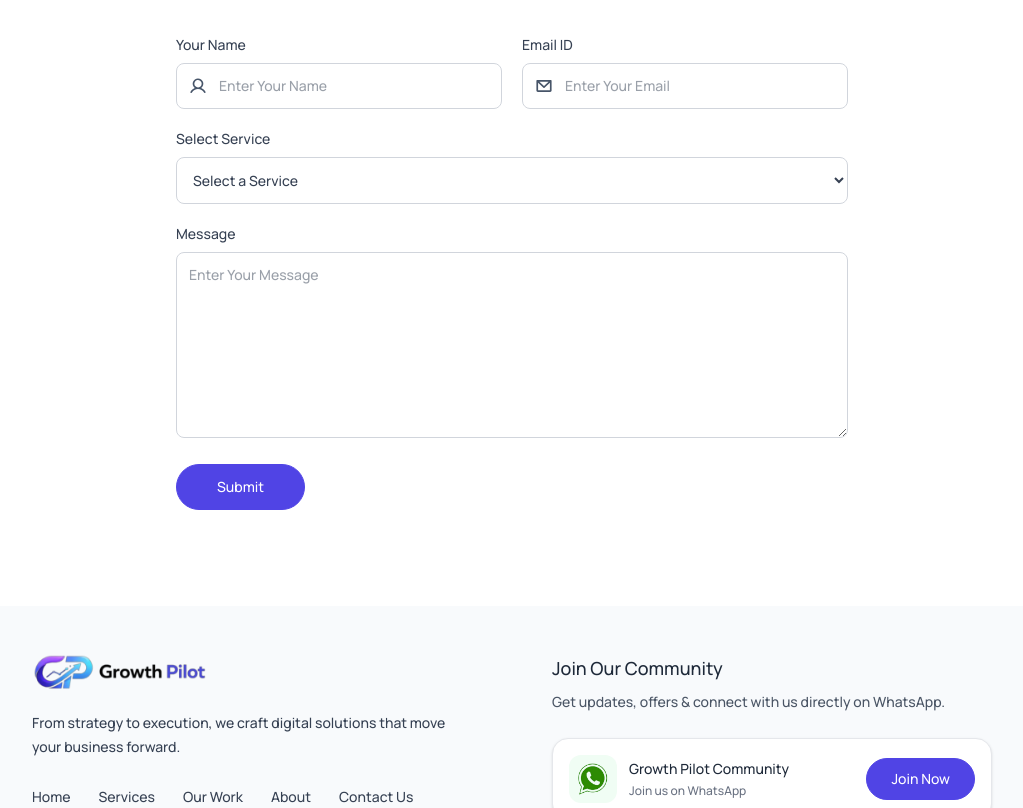
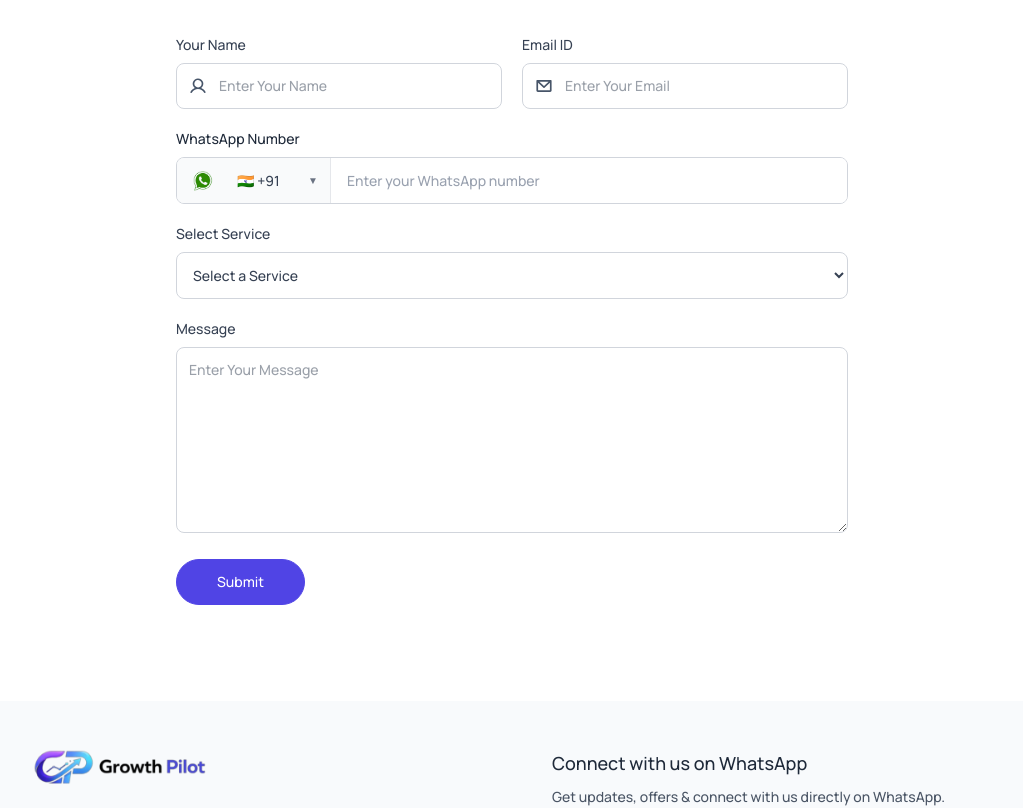
Before and after one commit to AnujSingh7821/GrowthPilot2408, a React (Vite) app: page / in a window 1280 px wide. Shown: the part 4240-5048 px from the top of the page, without its empty margins (128-1151 px from the left). Built offline with nearby package versions, Linux system fonts and the light colour scheme.

Commit message:
contact counrty code updated

```diff
--- a/src/Components/ContactUs/ContactUs.jsx
+++ b/src/Components/ContactUs/ContactUs.jsx
@@ -1,12 +1,11 @@
 /* eslint-disable no-unused-vars */
-import React, { useState } from 'react';
-import Title from '../Title/Title';
-import assets from '../../assets/assets';
-import toast from 'react-hot-toast';
+import React, { useState } from "react";
+import Title from "../Title/Title";
+import assets from "../../assets/assets";
+import toast from "react-hot-toast";
 import { motion } from "motion/react";
 
 const ContactUs = () => {
-
   const [result, setResult] = useState("");
 
   const onSubmit = async (event) => {
@@ -18,7 +17,7 @@ const ContactUs = () => {
     try {
       const response = await fetch("https://api.web3forms.com/submit", {
         method: "POST",
-        body: formData
+        body: formData,
       });
 
       const data = await response.json();
@@ -29,7 +28,6 @@ const ContactUs = () => {
       } else {
         toast.error(data.message);
       }
-
     } catch (error) {
       toast.error(error.message);
     }
@@ -41,34 +39,32 @@ const ContactUs = () => {
       whileInView="visible"
       transition={{ staggerChildren: 0.2 }}
       viewport={{ once: false }}
-      id='contact-us'
-      className='flex flex-col items-center gap-7 px-4 sm:px-12 lg:px-24 xl:px-40 pt-30 pb-24 text-gray-700 dark:text-white'
+      id="contact-us"
+      className="flex flex-col items-center gap-7 px-4 sm:px-12 lg:px-24 xl:px-40 pt-30 pb-24 text-gray-700 dark:text-white"
     >
-
       <Title
-        title='Reach Out To Us'
+        title="Reach Out To Us"
         desc="From strategy to execution, we craft digital solutions that move your business forward."
       />
 
       <motion.form
-        initial={{opacity:0,y:30}}
-        whileInView={{opacity:1,y:0}}
-        transition={{duration:0.5,delay:0.4}}
-        viewport={{once:false}}
+        initial={{ opacity: 0, y: 30 }}
+        whileInView={{ opacity: 1, y: 0 }}
+        transition={{ duration: 0.5, delay: 0.4 }}
+        viewport={{ once: false }}
         onSubmit={onSubmit}
-        className='grid sm:grid-cols-2 gap-3 sm:gap-5 max-w-2xl w-full'
+        className="grid sm:grid-cols-2 gap-3 sm:gap-5 max-w-2xl w-full"
       >
-
         {/* NAME */}
         <div>
-          <p className='mb-2 text-sm font-medium'>Your Name</p>
-          <div className='flex pl-3 rounded-lg border border-gray-300 dark:border-gray-600'>
+          <p className="mb-2 text-sm font-medium">Your Name</p>
+          <div className="flex pl-3 rounded-lg border border-gray-300 dark:border-gray-600">
             <img src={assets.person_icon} alt="" />
             <input
               type="text"
               name="name"
-              placeholder='Enter Your Name'
-              className='w-full p-3 text-sm outline-none'
+              placeholder="Enter Your Name"
+              className="w-full p-3 text-sm outline-none"
               required
             />
           </div>
@@ -76,85 +72,490 @@ const ContactUs = () => {
 
         {/* EMAIL */}
         <div>
-          <p className='mb-2 text-sm font-medium'>Email ID</p>
-          <div className='flex pl-3 rounded-lg border border-gray-300 dark:border-gray-600'>
+          <p className="mb-2 text-sm font-medium">Email ID</p>
+          <div className="flex pl-3 rounded-lg border border-gray-300 dark:border-gray-600">
             <img src={assets.email_icon} alt="" />
             <input
               type="email"
               name="email"
-              placeholder='Enter Your Email'
-              className='w-full p-3 text-sm outline-none'
+              placeholder="Enter Your Email"
+              className="w-full p-3 text-sm outline-none"
               required
             />
           </div>
         </div>
 
+        {/* WHATSAPP NUMBER */}
+
+<div className="md:col-span-2">
+  <p
+    className="
+      mb-2
+      text-sm
+      font-medium
+      text-gray-800
+      dark:text-gray-200
+    "
+  >
+    WhatsApp Number
+  </p>
+
+  <div
+    className="
+      flex
+      items-center
+      w-full
+      h-11.75
+
+      rounded-lg
+      border
+
+      border-gray-300
+      dark:border-gray-600
+
+      bg-white
+      dark:bg-gray-900
+
+      focus-within:border-[#4F46E6]
+      dark:focus-within:border-[#716BF0]
+
+      focus-within:ring-1
+      focus-within:ring-[#4F46E6]/20
+
+      transition-all
+      duration-300
+
+      overflow-hidden
+    "
+  >
+    {/* WHATSAPP ICON */}
+
+    <div
+      className="
+        flex
+        items-center
+        justify-center
+        h-full
+        pl-4
+        pr-3
+
+        bg-gray-50
+        dark:bg-gray-800/60
+
+        shrink-0
+      "
+    >
+      <img
+        src={assets.whatsapp_icon1}
+        alt="WhatsApp"
+        className="
+          w-5
+          h-5
+          object-contain
+        "
+      />
+    </div>
+
+    {/* COUNTRY CODE */}
+
+    <div
+      className="
+        relative
+        flex
+        items-center
+        h-full
+
+        border-r
+        border-gray-200
+        dark:border-gray-600
+
+        bg-gray-50
+        dark:bg-gray-800/60
+
+        shrink-0
+      "
+    >
+      <select
+        name="countryCode"
+        defaultValue="+91"
+        required
+        className="
+          h-full
+          w-26.25
+
+          pl-3
+          pr-7
+
+          appearance-none
+
+          outline-none
+          border-none
+
+          bg-transparent
+
+          text-sm
+          font-medium
+
+          text-gray-700
+          dark:text-gray-200
+
+          cursor-pointer
+        "
+      >
+        <option className="bg-white text-gray-800" value="+91">
+          🇮🇳 +91
+        </option>
+
+        <option className="bg-white text-gray-800" value="+1">
+          🇺🇸 +1
+        </option>
+
+        <option className="bg-white text-gray-800" value="+1">
+          🇨🇦 +1
+        </option>
+
+        <option className="bg-white text-gray-800" value="+44">
+          🇬🇧 +44
+        </option>
+
+        <option className="bg-white text-gray-800" value="+971">
+          🇦🇪 +971
+        </option>
+
+        <option className="bg-white text-gray-800" value="+966">
+          🇸🇦 +966
+        </option>
+
+        <option className="bg-white text-gray-800" value="+974">
+          🇶🇦 +974
+        </option>
+
+        <option className="bg-white text-gray-800" value="+965">
+          🇰🇼 +965
+        </option>
+
+        <option className="bg-white text-gray-800" value="+968">
+          🇴🇲 +968
+        </option>
+
+        <option className="bg-white text-gray-800" value="+973">
+          🇧🇭 +973
+        </option>
+
+        <option className="bg-white text-gray-800" value="+61">
+          🇦🇺 +61
+        </option>
+
+        <option className="bg-white text-gray-800" value="+64">
+          🇳🇿 +64
+        </option>
+
+        <option className="bg-white text-gray-800" value="+65">
+          🇸🇬 +65
+        </option>
+
+        <option className="bg-white text-gray-800" value="+60">
+          🇲🇾 +60
+        </option>
+
+        <option className="bg-white text-gray-800" value="+49">
+          🇩🇪 +49
+        </option>
+
+        <option className="bg-white text-gray-800" value="+33">
+          🇫🇷 +33
+        </option>
+
+        <option className="bg-white text-gray-800" value="+39">
+          🇮🇹 +39
+        </option>
+
+        <option className="bg-white text-gray-800" value="+34">
+          🇪🇸 +34
+        </option>
+
+        <option className="bg-white text-gray-800" value="+31">
+          🇳🇱 +31
+        </option>
+
+        <option className="bg-white text-gray-800" value="+32">
+          🇧🇪 +32
+        </option>
+
+        <option className="bg-white text-gray-800" value="+41">
+          🇨🇭 +41
+        </option>
+
+        <option className="bg-white text-gray-800" value="+43">
+          🇦🇹 +43
+        </option>
+
+        <option className="bg-white text-gray-800" value="+46">
+          🇸🇪 +46
+        </option>
+
+        <option className="bg-white text-gray-800" value="+47">
+          🇳🇴 +47
+        </option>
+
+        <option className="bg-white text-gray-800" value="+45">
+          🇩🇰 +45
+        </option>
+
+        <option className="bg-white text-gray-800" value="+358">
+          🇫🇮 +358
+        </option>
+
+        <option className="bg-white text-gray-800" value="+353">
+          🇮🇪 +353
+        </option>
+
+        <option className="bg-white text-gray-800" value="+351">
+          🇵🇹 +351
+        </option>
+
+        <option className="bg-white text-gray-800" value="+48">
+          🇵🇱 +48
+        </option>
+
+        <option className="bg-white text-gray-800" value="+81">
+          🇯🇵 +81
+        </option>
+
+        <option className="bg-white text-gray-800" value="+82">
+          🇰🇷 +82
+        </option>
+
+        <option className="bg-white text-gray-800" value="+86">
+          🇨🇳 +86
+        </option>
+
+        <option className="bg-white text-gray-800" value="+852">
+          🇭🇰 +852
+        </option>
+
+        <option className="bg-white text-gray-800" value="+886">
+          🇹🇼 +886
+        </option>
+
+        <option className="bg-white text-gray-800" value="+66">
+          🇹🇭 +66
+        </option>
+
+        <option className="bg-white text-gray-800" value="+84">
+          🇻🇳 +84
+        </option>
+
+        <option className="bg-white text-gray-800" value="+62">
+          🇮🇩 +62
+        </option>
+
+        <option className="bg-white text-gray-800" value="+63">
+          🇵🇭 +63
+        </option>
+
+        <option className="bg-white text-gray-800" value="+92">
+          🇵🇰 +92
+        </option>
+
+        <option className="bg-white text-gray-800" value="+880">
+          🇧🇩 +880
+        </option>
+
+        <option className="bg-white text-gray-800" value="+977">
+          🇳🇵 +977
+        </option>
+
+        <option className="bg-white text-gray-800" value="+94">
+          🇱🇰 +94
+        </option>
+
+        <option className="bg-white text-gray-800" value="+975">
+          🇧🇹 +975
+        </option>
+
+        <option className="bg-white text-gray-800" value="+960">
+          🇲🇻 +960
+        </option>
+
+        <option className="bg-white text-gray-800" value="+27">
+          🇿🇦 +27
+        </option>
+
+        <option className="bg-white text-gray-800" value="+234">
+          🇳🇬 +234
+        </option>
+
+        <option className="bg-white text-gray-800" value="+254">
+          🇰🇪 +254
+        </option>
+
+        <option className="bg-white text-gray-800" value="+233">
+          🇬🇭 +233
+        </option>
+
+        <option className="bg-white text-gray-800" value="+20">
+          🇪🇬 +20
+        </option>
+
+        <option className="bg-white text-gray-800" value="+212">
+          🇲🇦 +212
+        </option>
+
+        <option className="bg-white text-gray-800" value="+55">
+          🇧🇷 +55
+        </option>
+
+        <option className="bg-white text-gray-800" value="+52">
+          🇲🇽 +52
+        </option>
+
+        <option className="bg-white text-gray-800" value="+54">
+          🇦🇷 +54
+        </option>
+
+        <option className="bg-white text-gray-800" value="+56">
+          🇨🇱 +56
+        </option>
+
+        <option className="bg-white text-gray-800" value="+57">
+          🇨🇴 +57
+        </option>
+
+        <option className="bg-white text-gray-800" value="+51">
+          🇵🇪 +51
+        </option>
+
+        <option className="bg-white text-gray-800" value="+90">
+          🇹🇷 +90
+        </option>
+
+        <option className="bg-white text-gray-800" value="+972">
+          🇮🇱 +972
+        </option>
+
+        <option className="bg-white text-gray-800" value="+962">
+          🇯🇴 +962
+        </option>
+
+        <option className="bg-white text-gray-800" value="+961">
+          🇱🇧 +961
+        </option>
+      </select>
+
+      {/* CUSTOM ARROW */}
+
+      <span
+        className="
+          absolute
+          right-3
+          pointer-events-none
+
+          text-[10px]
+
+          text-gray-500
+          dark:text-gray-400
+        "
+      >
+        ▼
+      </span>
+    </div>
+
+    {/* PHONE NUMBER */}
+
+    <input
+      type="tel"
+      name="whatsapp"
+      placeholder="Enter your WhatsApp number"
+      autoComplete="tel"
+      required
+      className="
+        flex-1
+        h-full
+        min-w-0
+
+        px-4
+
+        text-sm
+
+        outline-none
+        border-none
+
+        bg-white
+        dark:bg-gray-900
+
+        text-gray-800
+        dark:text-gray-100
+
+        placeholder:text-gray-400
+        dark:placeholder:text-gray-500
+      "
+    />
+  </div>
+</div>
+
         {/* SERVICE DROPDOWN */}
-        <div className='sm:col-span-2'>
-          <p className='mb-2 text-sm font-medium'>Select Service</p>
+        <div className="sm:col-span-2">
+          <p className="mb-2 text-sm font-medium">Select Service</p>
 
-          <div className='flex rounded-lg border border-gray-300 dark:border-gray-600'>
-
+          <div className="flex rounded-lg border border-gray-300 dark:border-gray-600">
             <select
               name="service"
               required
-              className='w-full p-3 text-sm outline-none bg-transparent dark:bg-gray-900 dark:text-white text-gray-700 rounded-lg'
+              className="w-full p-3 text-sm outline-none bg-transparent dark:bg-gray-900 dark:text-white text-gray-700 rounded-lg"
             >
-
               <option
                 value=""
-                className='bg-white dark:bg-gray-900 text-gray-700 dark:text-white'
+                className="bg-white dark:bg-gray-900 text-gray-700 dark:text-white"
               >
                 Select a Service
               </option>
 
               <option
                 value="Social Media Marketing"
-                className='bg-white dark:bg-gray-900 text-gray-700 dark:text-white'
+                className="bg-white dark:bg-gray-900 text-gray-700 dark:text-white"
               >
                 Social Media Growth
               </option>
 
               <option
                 value="Graphic Designing"
-                className='bg-white dark:bg-gray-900 text-gray-700 dark:text-white'
+                className="bg-white dark:bg-gray-900 text-gray-700 dark:text-white"
               >
                 Graphic Designing
               </option>
 
               <option
                 value="Web Development"
-                className='bg-white dark:bg-gray-900 text-gray-700 dark:text-white'
+                className="bg-white dark:bg-gray-900 text-gray-700 dark:text-white"
               >
                 SEO Optimization
               </option>
 
               <option
                 value="Advertising"
-                className='bg-white dark:bg-gray-900 text-gray-700 dark:text-white'
+                className="bg-white dark:bg-gray-900 text-gray-700 dark:text-white"
               >
                 Advertising
               </option>
-
             </select>
-
           </div>
         </div>
 
         {/* MESSAGE */}
-        <div className='sm:col-span-2'>
-          <p className='mb-2 text-sm font-medium'>Message</p>
+        <div className="sm:col-span-2">
+          <p className="mb-2 text-sm font-medium">Message</p>
           <textarea
             rows={8}
             name="message"
-            placeholder='Enter Your Message'
-            className='w-full p-3 text-sm outline-none rounded-lg border border-gray-300 dark:border-gray-600'
+            placeholder="Enter Your Message"
+            className="w-full p-3 text-sm outline-none rounded-lg border border-gray-300 dark:border-gray-600"
             required
           />
         </div>
 
         {/* SUBMIT */}
-       <button
+        <button
           type="submit"
           className="group relative overflow-hidden w-max flex items-center gap-2 bg-primary text-white text-sm px-10 py-3 rounded-full cursor-pointer border border-primary transition-all duration-500"
         >
@@ -164,10 +565,9 @@ const ContactUs = () => {
 
           <span className="absolute inset-0 bg-white -translate-x-full group-hover:translate-x-0 transition-transform duration-500 ease-out"></span>
         </button>
-
       </motion.form>
     </motion.div>
   );
-}
+};
 
 export default ContactUs;
--- a/src/Components/Footer/Footer.jsx
+++ b/src/Components/Footer/Footer.jsx
@@ -180,7 +180,7 @@ const Footer = ({ theme }) => {
               dark:text-white
             "
           >
-            Join Our Community
+            Connect with us on WhatsApp
           </h3>
 
           <p className="text-sm mt-2 leading-6">
@@ -247,7 +247,7 @@ const Footer = ({ theme }) => {
                       dark:text-white
                     "
                   >
-                    Growth Pilot Community
+                    Growth Pilot
                   </p>
 
                   <p className="text-xs mt-1 text-gray-500 dark:text-gray-400">
```
